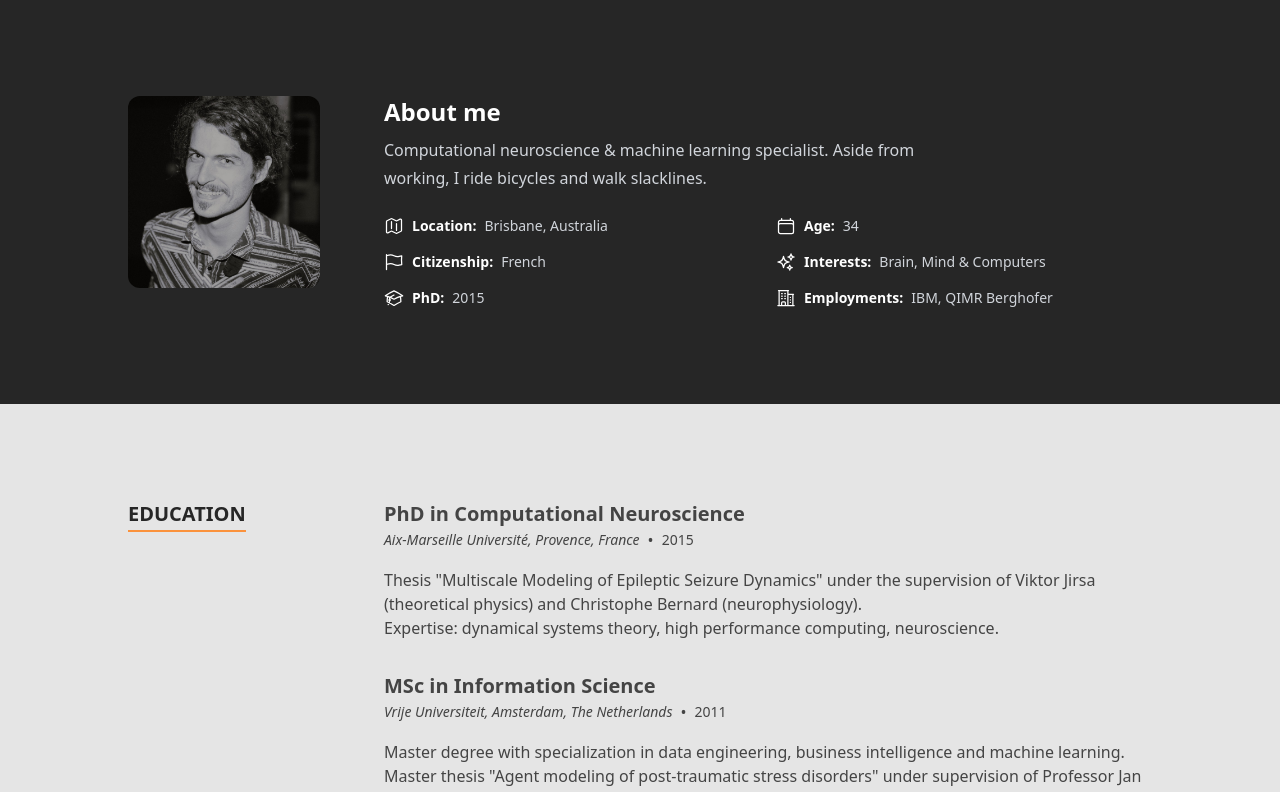
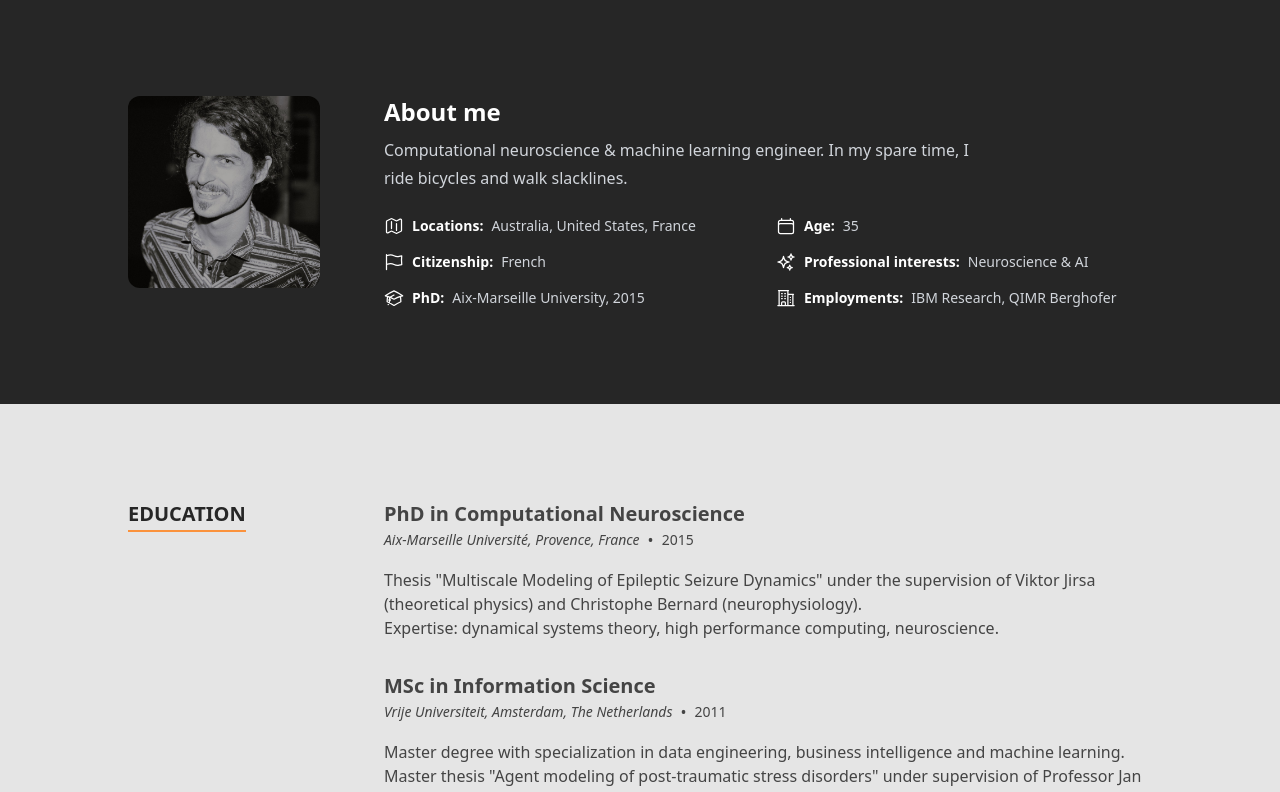
Before and after one commit to sebnaze/sebnaze.github.io, a Next.js app: page / in a window 1280 px wide. Shown: the part 800-1592 px from the top of the page. Built offline with nearby package versions, Linux system fonts and the light colour scheme.

Commit message:
thumbnail latest papers

```diff
--- a/src/data/data.tsx
+++ b/src/data/data.tsx
@@ -28,6 +28,8 @@ import TwitterIcon from '../components/Icon/TwitterIcon';
 import heroImage from '../images/header-background.webp';*/
 import plosCB from '../images/portfolio/plosCB.png';
 import review from '../images/portfolio/review.jpg';
+import brain_thumbnail from '../images/portfolio/brain_thumbnail.png';
+import CT_thumbnail from '../images/portfolio/CT_thumbnail.jpg';
 /*import zion from '../images/zion_fx_sq.jpeg';*/
 import profilepic from '../images/profile_adj.jpg';
 import woodwave from '../images/woodwave_super.jpg';
@@ -104,14 +106,14 @@ export const heroData: Hero = {
  */
 export const aboutData: About = {
   profileImageSrc: profilepic,
-  description: `Computational neuroscience & machine learning specialist. Aside from working, I ride bicycles and walk slacklines.`,
+  description: `Computational neuroscience & machine learning engineer. In my spare time, I ride bicycles and walk slacklines.`,
   aboutItems: [
-    {label: 'Location', text: 'Brisbane, Australia', Icon: MapIcon},
-    {label: 'Age', text: '34', Icon: CalendarIcon},
+    {label: 'Locations', text: 'Australia, United States, France', Icon: MapIcon},
+    {label: 'Age', text: '35', Icon: CalendarIcon},
     {label: 'Citizenship', text: 'French', Icon: FlagIcon},
-    {label: 'Interests', text: 'Brain, Mind & Computers', Icon: SparklesIcon},
-    {label: 'PhD', text: '2015', Icon: AcademicCapIcon},
-    {label: 'Employments', text: 'IBM, QIMR Berghofer', Icon: BuildingOffice2Icon},
+    {label: 'Professional interests', text: 'Neuroscience & AI', Icon: SparklesIcon},
+    {label: 'PhD', text: 'Aix-Marseille University, 2015', Icon: AcademicCapIcon},
+    {label: 'Employments', text: 'IBM Research, QIMR Berghofer', Icon: BuildingOffice2Icon},
   ],
 };
 
@@ -220,16 +222,16 @@ export const skills: SkillGroup[] = [
  */
 export const portfolioItems: PortfolioItem[] = [
   {
-    title: 'Seizure Dynamics',
-    description: 'Top-down computational modeling of seizure dynamics using coupled spiking and bursting neural network derived from the Epileptor model.',
-    url: 'https://journals.plos.org/ploscompbiol/article?id=10.1371/journal.pcbi.1004209',
-    image: plosCB,
+    title: 'TMS Clinical Trial',
+    description: 'Probing the effect of transcranial magnetic brain stimulation in obsessive-compulsive disorder.',
+    url: 'https://www.nature.com/articles/s44220-023-00094-0',
+    image: CT_thumbnail,
   },
   {
-    title: 'Review: Modern Concepts in Seizure Modeling',
-    description: 'Co-authored review on state-of-art seizure models.',
-    url: 'https://www.sciencedirect.com/science/article/abs/pii/B9780124186934000066?via%3Dihub',
-    image: review,
+    title: 'Fronto-striatal imbalance in OCD',
+    description: 'Neuroimaging and dynamic causal modeling in obsessive-compulsive disorder.',
+    url: 'https://academic.oup.com/brain/article-abstract/146/4/1322/6830574',
+    image: brain_thumbnail,
   },
   {
     title: 'Connectome Harmonics',
@@ -239,13 +241,13 @@ export const portfolioItems: PortfolioItem[] = [
   },
   {
     title: 'Connectome Eigenmodes: Concussion',
-    description: 'Applying the connectome eigenmodes framework to post-concussion/traumatic brain injury data from University Health Network, Toronto.',
+    description: 'Applying connectome eigenmodes to post-concussion/traumatic brain injury.',
     url: 'https://ieeexplore.ieee.org/abstract/document/9044786',
     image: concussion,
   },
   {
     title: 'Connectome Eigenmodes: Neurofilament',
-    description: 'Use connectome eigenmodes framework to predict a blood biomarker.',
+    description: 'Applying connectome eigenmodes to predict a blood biomarker.',
     url: 'https://www.nature.com/articles/s43856-021-00065-5',
     image: neurofilament,
   },
@@ -257,15 +259,27 @@ export const portfolioItems: PortfolioItem[] = [
   },
   {
     title: 'Seizure classification',
-    description: 'Features importance in seizure classification using scalp EEG reduced to single timeseries',
+    description: 'Features importance in seizure classification using scalp EEG reduced to single timeseries.',
     url: 'https://www.medrxiv.org/content/medrxiv/early/2021/07/31/2021.07.28.21261310.full.pdf',
     image: featureseizure,
   },
   {
     title: "Huntington's disease",
-    description: 'Cortico-striatal cross-frequency coupling and gamma genesis disruptions in Huntington’s disease mouse and computational models',
+    description: 'Cortico-striatal cross-frequency coupling and gamma genesis disruptions in Huntington’s disease.',
     url: 'https://www.eneuro.org/content/5/6/ENEURO.0210-18.2018.abstract',
     image: ibex,
+  },
+  {
+    title: 'Seizure Dynamics',
+    description: 'Top-down computational modeling of seizure dynamics using coupled spiking and bursting neural networks.',
+    url: 'https://journals.plos.org/ploscompbiol/article?id=10.1371/journal.pcbi.1004209',
+    image: plosCB,
+  },
+  {
+    title: 'Review: Modern Concepts in Seizure Modeling',
+    description: 'Co-authored review on state-of-art seizure models.',
+    url: 'https://www.sciencedirect.com/science/article/abs/pii/B9780124186934000066?via%3Dihub',
+    image: review,
   },
   {
     title: 'Hebbian Learning in PTSD',
```
Also changed, not shown: src/images/portfolio/CT_thumbnail.jpg (added), src/images/portfolio/brain_thumbnail.png (added).
